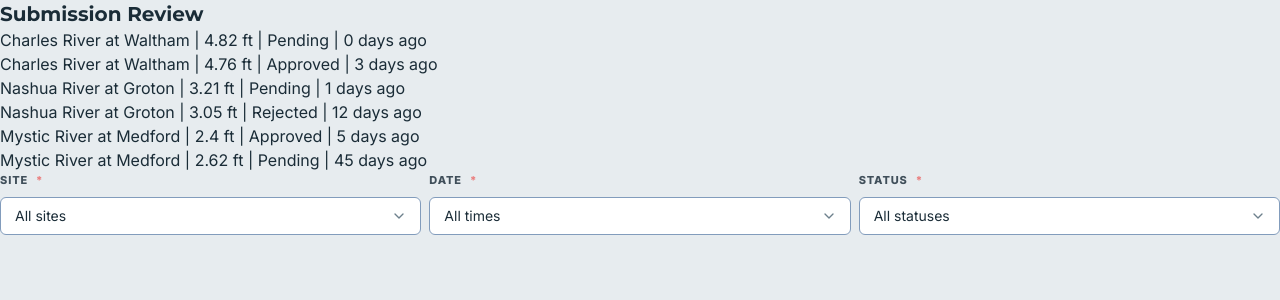
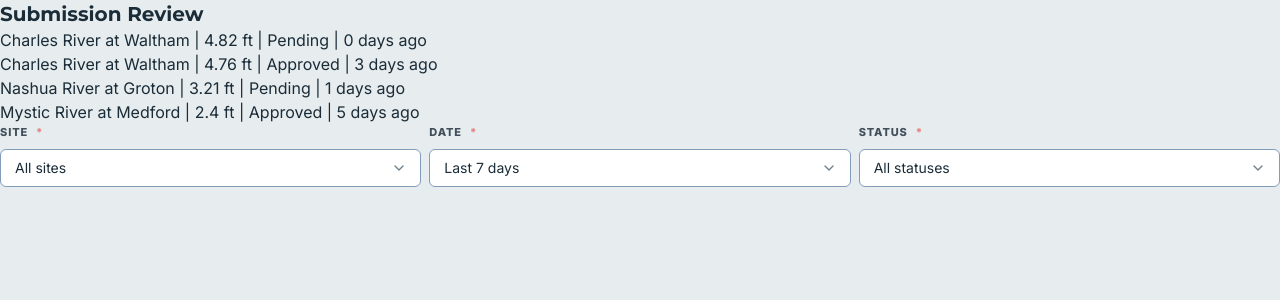
Before and after one commit to JumboCode/massachusetts-river-alliance, a Next.js app: page /review/filters in a window 1280 px wide. Shown: the top 300 px of the page. Built offline with nearby package versions, Linux system fonts and the light colour scheme.

Commit message:
fixeddefault date value

```diff
--- a/src/app/review/filters/page.tsx
+++ b/src/app/review/filters/page.tsx
@@ -61,7 +61,7 @@ const SUBMISSIONS = [
 
 export default function ReviewFiltersPage() {
     const [site, setSite] = useState("allsites");
-    const [date, setDate] = useState("alltime");
+    const [date, setDate] = useState("7");
     const [status, setStatus] = useState("allstatuses");
     const [shown, setShown] = useState(SUBMISSIONS);
 
@@ -114,8 +114,8 @@ export default function ReviewFiltersPage() {
                         value={date}
                         onChange={(e) => setDate(e.target.value)}
                     >
+                        <option value="7">Last 7 days</option>
                         <option value="alltime">All times</option>
-                        <option value="7">Last 7 days</option>
                         <option value="30">Last 30 days</option>
                     </NativeSelect>
                 </Field>
```
